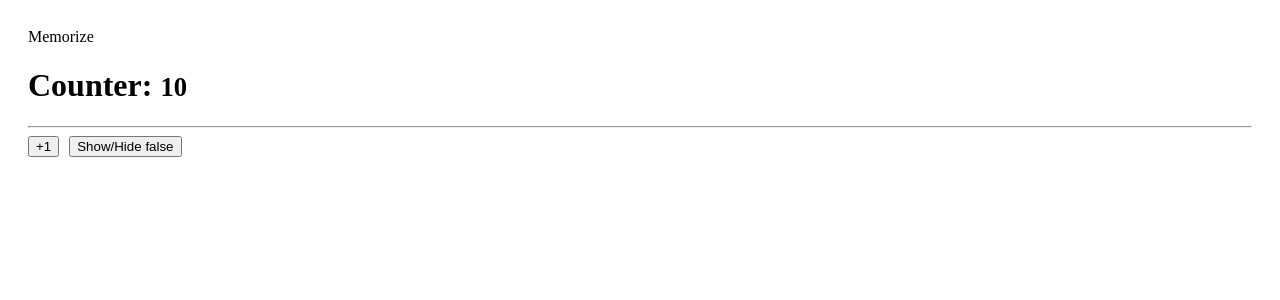
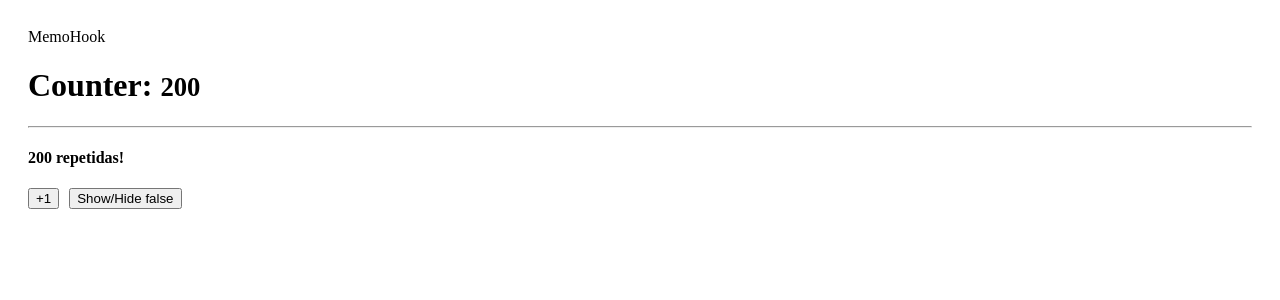
Before and after one commit to xSimon76x/05-hook-app, a React (Vite) app: page / in a window 1280 px wide. Shown: the top 300 px of the page. Built offline with nearby package versions, Linux system fonts and the light colour scheme.

Commit message:
useMemo aplicado

```diff
--- /dev/null
+++ b/src/components/06-Memos/MemoHook.jsx
@@ -0,0 +1,45 @@
+import { useMemo, useState } from 'react';
+import { useCounter } from '../../hooks'
+
+const heavyStuff = ( initialIteracion = 100 ) => {
+
+    for (let index = 0; index < initialIteracion; index++) {
+        console.log("me estoy repitiendo");
+
+    }
+
+    return `${initialIteracion} repetidas!`
+};
+
+export const MemoHook = () => {
+
+    const { counter, increment } = useCounter(200);
+    const [change, setChange] = useState(false);
+
+    const memorizeValue = useMemo(() => heavyStuff(counter), [counter])
+
+    return (
+        <>
+            <div>MemoHook</div>
+
+            <h1>Counter: <small>{counter}</small></h1>
+            <hr />
+
+            <h4>{ memorizeValue }</h4>
+
+            <button
+                className='btn btn-primary'
+                onClick={() => increment()}
+            >
+                +1
+            </button>
+
+            <button
+                className='btn btn-primary'
+                onClick={() => setChange(!change)}
+            >
+                Show/Hide {JSON.stringify(change)}
+            </button>
+        </>
+    )
+}
--- a/src/main.jsx
+++ b/src/main.jsx
@@ -1,5 +1,6 @@
 import React from 'react'
 import ReactDOM from 'react-dom/client'
+import { MemoHook } from './components/06-Memos/MemoHook'
 // import { CounterApp } from './components/01-useState/CounterApp'
 // import { CounterWithCustomHook } from './components/01-useState/CounterWithCustomHook'
 // import { FormWithCustomHook } from './components/02-useEffect/FormWithCustomHook'
@@ -7,13 +8,13 @@ import ReactDOM from 'react-dom/client'
 // import { MultipleCustomHook } from './components/03-examples/MultipleCustomHook'
 // import { FocusScreen } from './components/04-useRef/FocusScreen'
 // import { Layout } from './components/05-useLayoutEffect/Layout'
-import { Memorize } from './components/06-Memos/Memorize'
+// import { Memorize } from './components/06-Memos/Memorize'
 // import { HookApp } from './HookApp'
 
 import './index.css'
 
 ReactDOM.createRoot(document.getElementById('root')).render(
   // <React.StrictMode>
-    <Memorize />
+    <MemoHook />
   // </React.StrictMode>
 )
```
